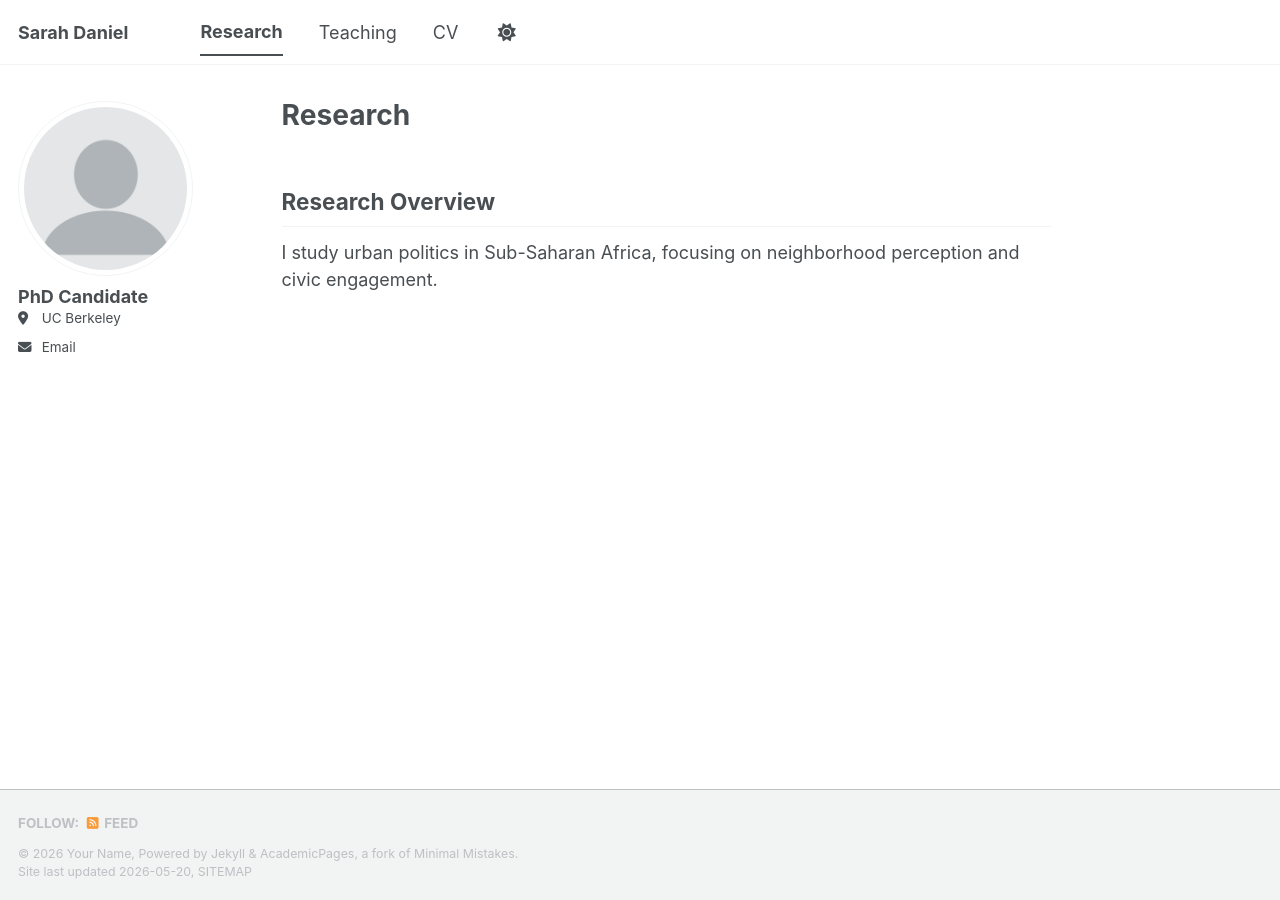
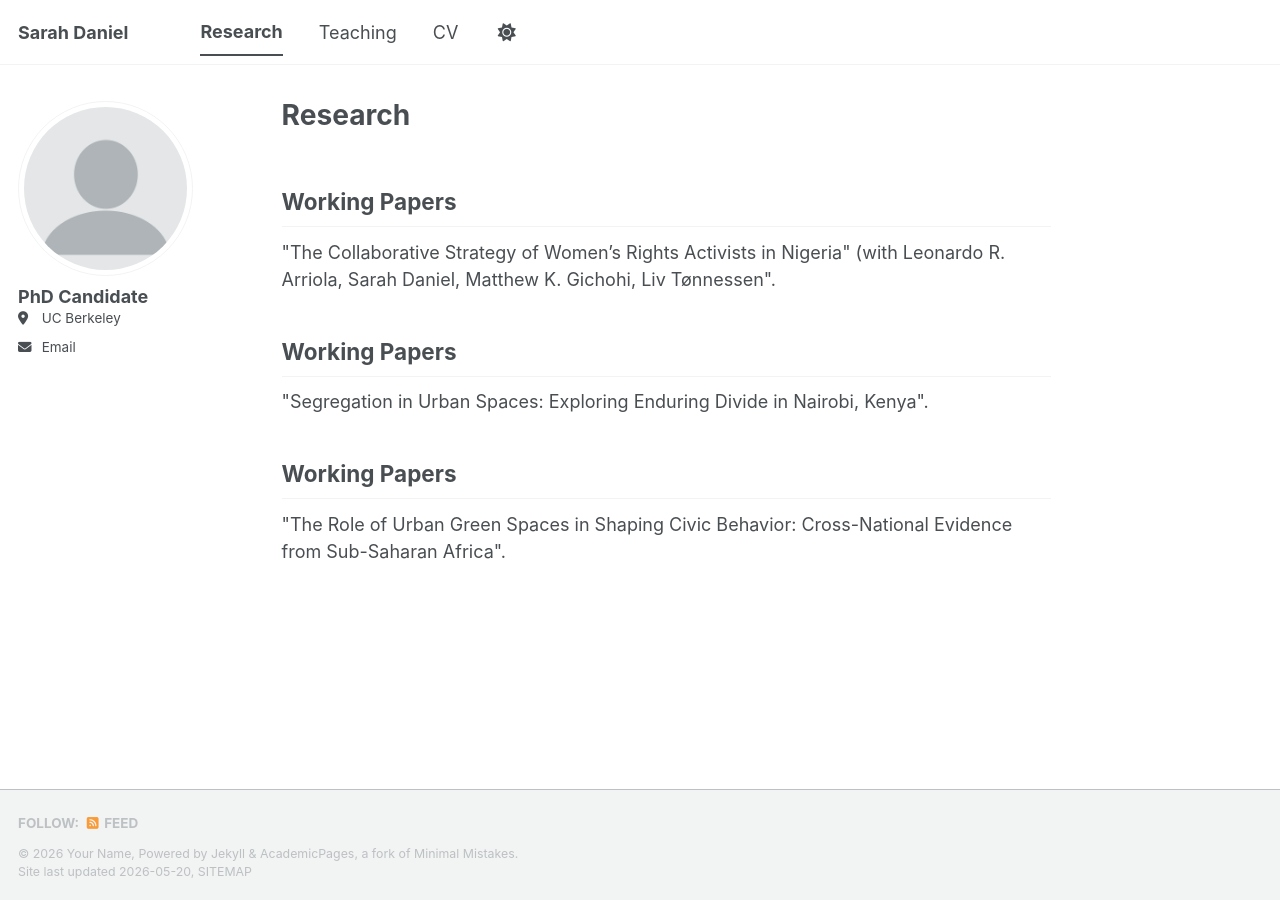
Before and after one commit to SarahDaniel1/SarahDaniel1.github.io, a Jekyll site: the page built from _pages/_pages/research.html, in a window 1280 px wide. Built offline with Jekyll 4.4.1, drawn with Linux system fonts in a browser that asks for light colours; a script bundle is joined from its source files by our own code; library files that are not in the unit come from our copies.

Commit message:
Update research.html

```diff
--- a/_pages/_pages/research.html
+++ b/_pages/_pages/research.html
@@ -5,6 +5,13 @@ layout: single
 author_profile: true
 ---
 
-<h2>Research Overview</h2>
 
-<p>I study urban politics in Sub-Saharan Africa, focusing on neighborhood perception and civic engagement.</p>
+<h2>Working Papers</h2>
+<p>"The Collaborative Strategy of Women’s Rights Activists in Nigeria" (with Leonardo R. Arriola, Sarah Daniel, Matthew K. Gichohi,
+Liv Tønnessen".</p>
+
+<h2>Working Papers</h2>
+<p>"Segregation in Urban Spaces: Exploring Enduring Divide in Nairobi, Kenya".</p>
+
+<h2>Working Papers</h2>
+<p>"The Role of Urban Green Spaces in Shaping Civic Behavior: Cross-National Evidence from Sub-Saharan Africa".</p>
```
